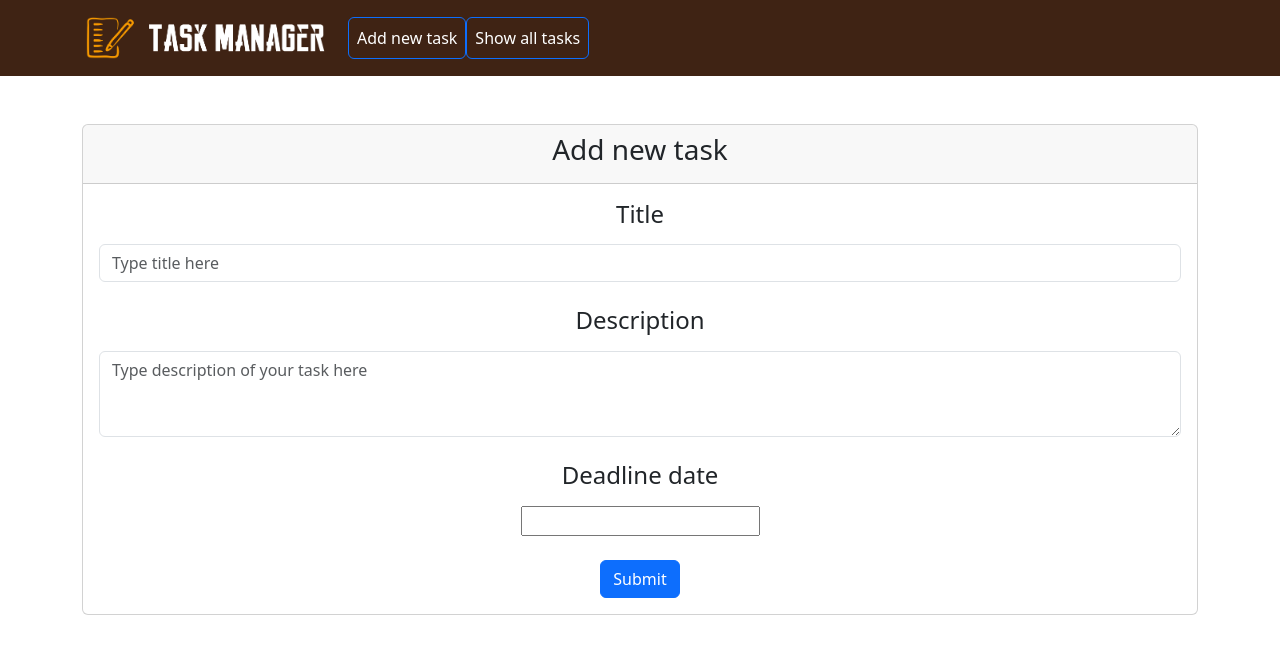
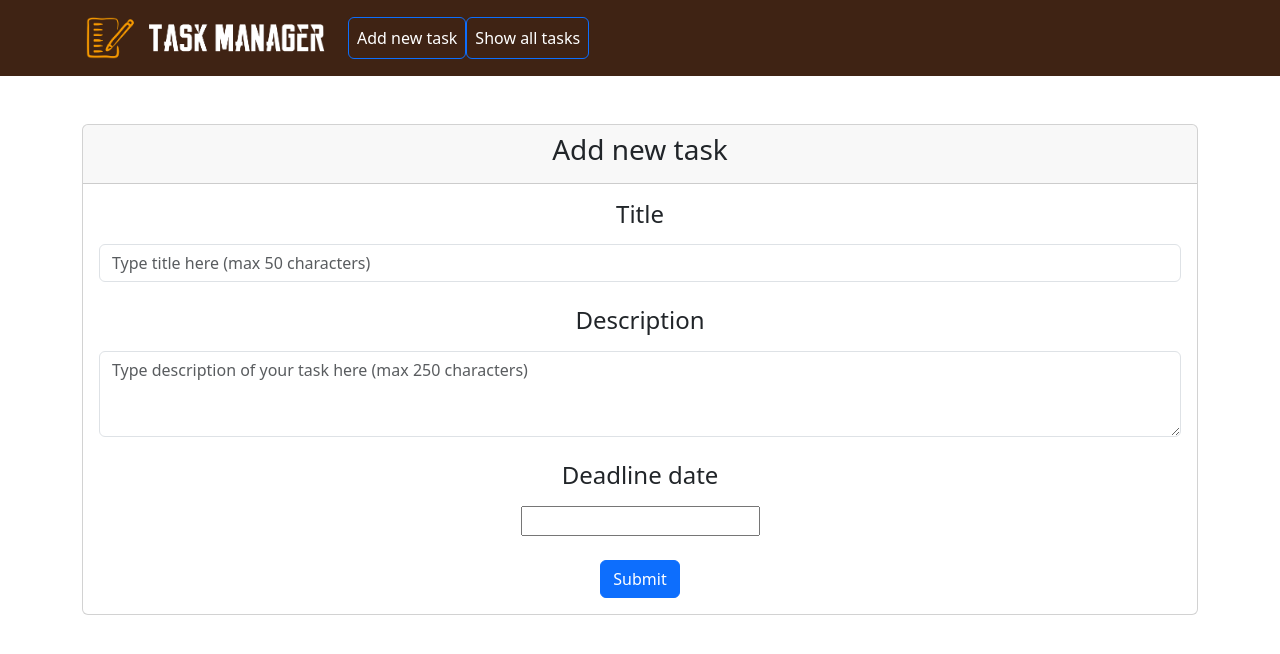
Before and after one commit to pabeler/task_manager, a React (Create React App) app in the folder react-frontend/: page /new_task in a window 1280 px wide. Shown: the top 654 px of the page. Built offline with nearby package versions, Linux system fonts and the light colour scheme.

Commit message:
Added a length limit of 50 characters for the title and 250 characters for the description

```diff
--- a/react-frontend/src/components/AddTask.js
+++ b/react-frontend/src/components/AddTask.js
@@ -47,7 +47,9 @@ export default function AddTask() {
                                 <Form.Label><h4>Title</h4></Form.Label>
                                 <Form.Control
                                     type="text"
-                                    placeholder="Type title here"
+                                    placeholder="Type title here (max 50 characters)"
+                                    pattern="[a-zA-Z].*"
+                                    maxLength="50"
                                     required={true}
                                     value={title}
                                     onChange={(e) => setTitle(e.target.value)}
@@ -61,7 +63,9 @@ export default function AddTask() {
                                 <Form.Control
                                     as="textarea"
                                     rows={3}
-                                    placeholder="Type description of your task here"
+                                    placeholder="Type description of your task here (max 250 characters)"
+                                    pattern="[a-zA-Z].*"
+                                    maxLength="250"
                                     required={true}
                                     value={description}
                                     onChange={(e) => setDescription(e.target.value)}
```
